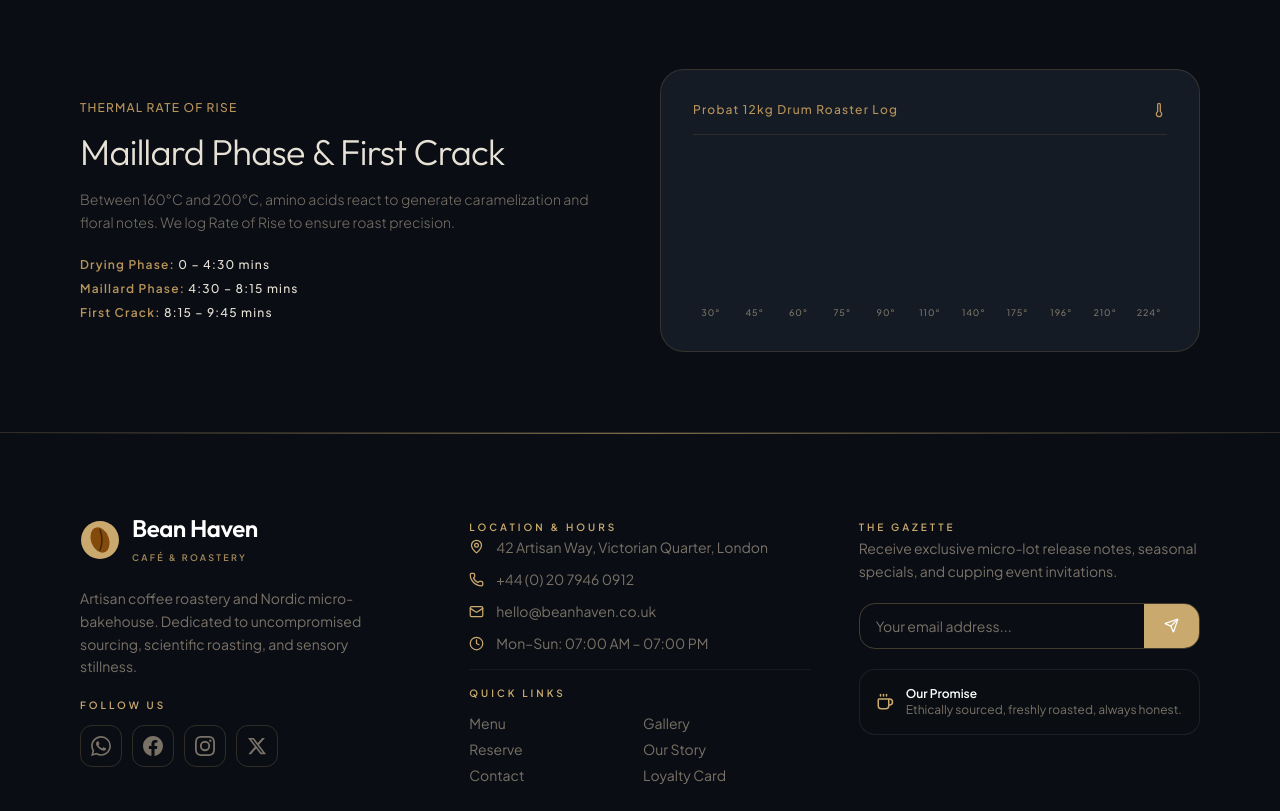
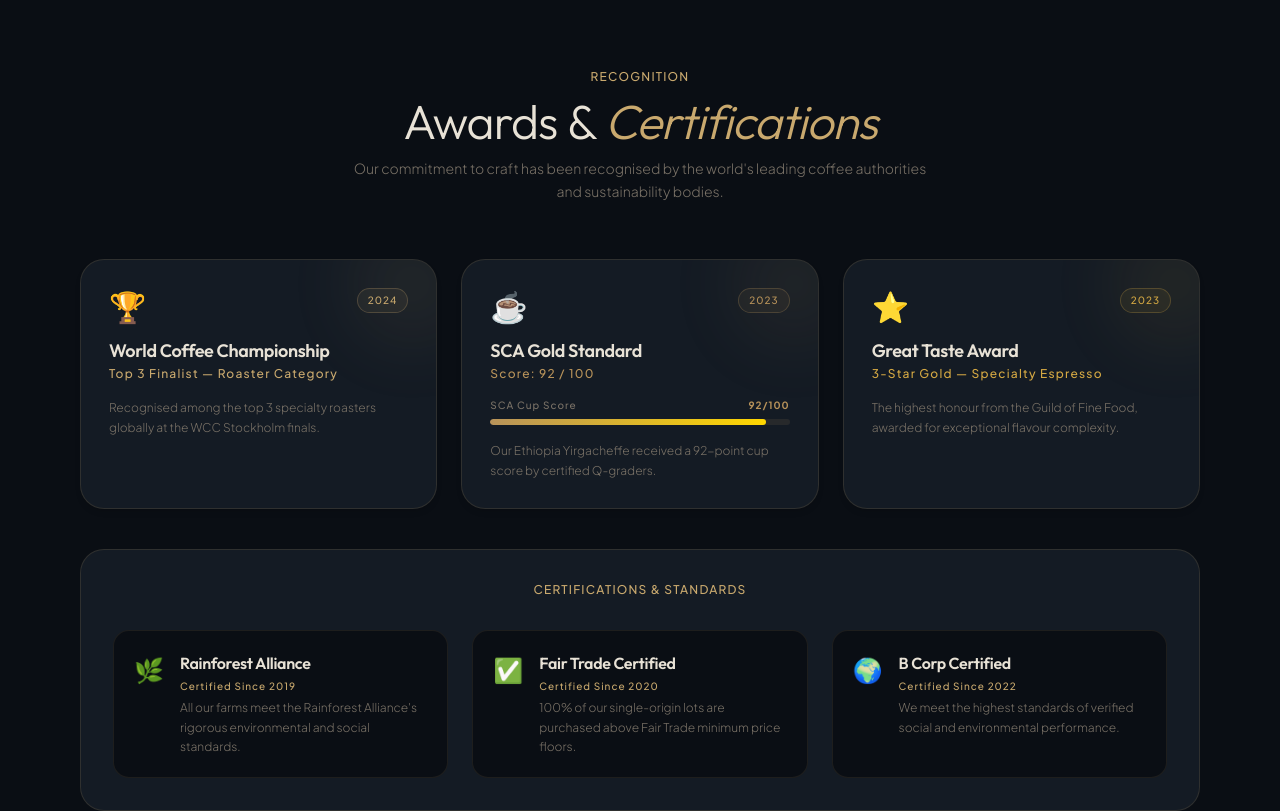
Before and after one commit to Shweta-Tech-creator/coffee, a React (Vite) app: page /story in a window 1280 px wide. Shown: the part 6360-7171 px from the top of the page. Built offline with nearby package versions, Linux system fonts and the light colour scheme; a web font is replaced by a local one.

Commit message:
initial commit

```diff
--- a/src/features/home/Hero.jsx
+++ b/src/features/home/Hero.jsx
@@ -36,13 +36,12 @@
       className="relative min-h-screen flex flex-col overflow-hidden"
       style={{ background: 'var(--bg)' }}
     >
-      {/* Background Image — reduced dark overlay so light theme shines */}
+      {/* Background Image */}
       <motion.div className="absolute inset-0" style={{ y: yImg, scale: scaleImg }}>
         <div
           className="absolute inset-0 bg-cover bg-center"
           style={{ backgroundImage: `url('https://images.unsplash.com/photo-1495474472287-4d71bcdd2085?w=1800&q=85')` }}
         />
-        {/* Dark overlay — gives depth over the image */}
         <div className="absolute inset-0" style={{ background: 'linear-gradient(to bottom, rgba(10,14,20,0.92) 0%, rgba(10,14,20,0.75) 40%, rgba(10,14,20,0.95) 100%)' }} />
         <div className="absolute inset-0" style={{ background: 'linear-gradient(to right, rgba(10,14,20,0.85) 0%, transparent 50%, rgba(10,14,20,0.60) 100%)' }} />
       </motion.div>
--- a/src/pages/StoryPage.jsx
+++ b/src/pages/StoryPage.jsx
@@ -1,6 +1,6 @@
 import React from 'react';
 import { motion } from 'framer-motion';
-import { Thermometer } from 'lucide-react';
+import { Trophy } from 'lucide-react';
 import { CinematicStory } from '../features/roast-story/CinematicStory';
 import { RoastSlider } from '../features/roast-story/RoastSlider';
 
@@ -51,40 +51,132 @@
         </div>
       </section>
 
-      {/* Roast Profile Curve */}
+      {/* Awards & Certifications */}
       <section className="py-20 px-6 lg:px-20 max-w-[1440px] mx-auto border-t border-[var(--accent)]/15">
-        <div className="grid lg:grid-cols-12 gap-10 items-center">
-          <div className="lg:col-span-6 space-y-4">
-            <span className="font-mono-custom text-[var(--accent)] text-xs tracking-[0.25em] uppercase font-semibold block">Thermal Rate of Rise</span>
-            <h2 className="font-display text-3xl sm:text-4xl font-light">Maillard Phase & First Crack</h2>
-            <p className="text-[var(--muted)] font-light text-sm leading-relaxed">
-              Between 160°C and 200°C, amino acids react to generate caramelization and floral notes. We log Rate of Rise to ensure roast precision.
+        <motion.div
+          initial={{ opacity: 0, y: 25 }}
+          whileInView={{ opacity: 1, y: 0 }}
+          viewport={{ once: true }}
+          transition={{ duration: 0.7 }}
+          className="text-center mb-14 space-y-3"
+        >
+          <span className="font-mono-custom text-[var(--primary)] text-xs tracking-[0.25em] uppercase font-semibold block">Recognition</span>
+          <h2 className="font-display text-3xl sm:text-5xl font-light text-[var(--text)]">
+            Awards & <span className="text-[var(--primary)] italic">Certifications</span>
+          </h2>
+          <p className="text-[var(--muted)] font-light text-sm max-w-xl mx-auto leading-relaxed">
+            Our commitment to craft has been recognised by the world's leading coffee authorities and sustainability bodies.
           </p>
-            <div className="space-y-2 font-mono-custom text-xs text-[var(--text)] pt-2">
-              <p><span className="text-[var(--accent)] font-semibold">Drying Phase:</span> 0 – 4:30 mins</p>
-              <p><span className="text-[var(--accent)] font-semibold">Maillard Phase:</span> 4:30 – 8:15 mins</p>
-              <p><span className="text-[var(--accent)] font-semibold">First Crack:</span> 8:15 – 9:45 mins</p>
+        </motion.div>
+
+        {/* Top Award Cards */}
+        <div className="grid grid-cols-1 sm:grid-cols-3 gap-6 mb-10">
+          {[
+            {
+              year: '2024',
+              title: 'World Coffee Championship',
+              subtitle: 'Top 3 Finalist — Roaster Category',
+              icon: '🏆',
+              color: '#C9A96E',
+              desc: 'Recognised among the top 3 specialty roasters globally at the WCC Stockholm finals.',
+            },
+            {
+              year: '2023',
+              title: 'SCA Gold Standard',
+              subtitle: 'Score: 92 / 100',
+              icon: '☕',
+              color: '#B8935A',
+              desc: 'Our Ethiopia Yirgacheffe received a 92-point cup score by certified Q-graders.',
+              score: 92,
+            },
+            {
+              year: '2023',
+              title: 'Great Taste Award',
+              subtitle: '3-Star Gold — Specialty Espresso',
+              icon: '⭐',
+              color: '#D4A843',
+              desc: 'The highest honour from the Guild of Fine Food, awarded for exceptional flavour complexity.',
+            },
+          ].map((award, i) => (
+            <motion.div
+              key={i}
+              initial={{ opacity: 0, y: 30 }}
+              whileInView={{ opacity: 1, y: 0 }}
+              viewport={{ once: true }}
+              transition={{ duration: 0.6, delay: i * 0.12 }}
+              whileHover={{ y: -4 }}
+              className="relative bg-[var(--surface)] border border-[var(--primary)]/15 rounded-3xl p-7 space-y-4 shadow-md hover:shadow-xl hover:shadow-[var(--primary)]/10 hover:border-[var(--primary)]/35 transition-all group overflow-hidden"
+            >
+              {/* Decorative glow */}
+              <div
+                className="absolute -top-8 -right-8 w-28 h-28 rounded-full opacity-10 group-hover:opacity-20 transition-opacity blur-2xl"
+                style={{ backgroundColor: award.color }}
+              />
+              <div className="flex items-start justify-between">
+                <span className="text-3xl">{award.icon}</span>
+                <span
+                  className="font-mono-custom text-[10px] font-bold px-2.5 py-1 rounded-full border"
+                  style={{ color: award.color, borderColor: `${award.color}40`, backgroundColor: `${award.color}12` }}
+                >
+                  {award.year}
+                </span>
+              </div>
+              <div>
+                <h3 className="font-display text-lg font-semibold text-[var(--text)] leading-tight">{award.title}</h3>
+                <p className="font-mono-custom text-xs font-semibold mt-1" style={{ color: award.color }}>{award.subtitle}</p>
+              </div>
+              {award.score && (
+                <div className="space-y-1.5">
+                  <div className="flex justify-between font-mono-custom text-[10px] text-[var(--muted)]">
+                    <span>SCA Cup Score</span><span className="font-bold" style={{ color: award.color }}>{award.score}/100</span>
+                  </div>
+                  <div className="h-1.5 bg-[var(--primary)]/10 rounded-full overflow-hidden">
+                    <motion.div
+                      initial={{ width: 0 }}
+                      whileInView={{ width: `${award.score}%` }}
+                      viewport={{ once: true }}
+                      transition={{ duration: 1.2, delay: 0.4, ease: 'easeOut' }}
+                      className="h-full rounded-full"
+                      style={{ background: `linear-gradient(90deg, ${award.color}, #FFD700)` }}
+                    />
                   </div>
                 </div>
-
-          <div className="lg:col-span-6 p-6 sm:p-8 border border-[var(--accent)]/20 bg-[var(--surface)] rounded-3xl space-y-6">
-            <div className="flex items-center justify-between border-b border-[var(--accent)]/15 pb-4">
-              <span className="font-mono-custom text-xs text-[var(--accent)] font-semibold">Probat 12kg Drum Roaster Log</span>
-              <Thermometer size={16} className="text-[var(--accent)]" />
-            </div>
-            <div className="h-40 flex items-end justify-between gap-1 sm:gap-2 pt-4">
-              {[30, 45, 60, 75, 90, 110, 140, 175, 196, 210, 224].map((temp, idx) => (
-                <div key={idx} className="flex-1 flex flex-col items-center gap-1.5">
-                  <div
-                    className="w-full bg-gradient-to-t from-[#9C5821] via-[var(--accent)] to-[var(--highlight)] rounded-t-sm"
-                    style={{ height: `${(temp / 240) * 100}%` }}
-                  />
-                  <span className="font-mono-custom text-[9px] text-[var(--muted)]">{temp}°</span>
-                </div>
+              )}
+              <p className="text-xs text-[var(--muted)] font-light leading-relaxed">{award.desc}</p>
+            </motion.div>
           ))}
         </div>
+
+        {/* Certification Badges */}
+        <motion.div
+          initial={{ opacity: 0, y: 20 }}
+          whileInView={{ opacity: 1, y: 0 }}
+          viewport={{ once: true }}
+          transition={{ duration: 0.6, delay: 0.3 }}
+          className="bg-[var(--surface)] border border-[var(--primary)]/15 rounded-3xl p-8"
+        >
+          <p className="font-mono-custom text-xs uppercase tracking-[0.2em] text-[var(--primary)] font-semibold text-center mb-8">Certifications & Standards</p>
+          <div className="grid grid-cols-1 sm:grid-cols-3 gap-6">
+            {[
+              { badge: '🌿', name: 'Rainforest Alliance', desc: "All our farms meet the Rainforest Alliance's rigorous environmental and social standards.", year: 'Certified Since 2019' },
+              { badge: '✅', name: 'Fair Trade Certified', desc: '100% of our single-origin lots are purchased above Fair Trade minimum price floors.', year: 'Certified Since 2020' },
+              { badge: '🌍', name: 'B Corp Certified', desc: 'We meet the highest standards of verified social and environmental performance.', year: 'Certified Since 2022' },
+            ].map((cert, i) => (
+              <motion.div
+                key={i}
+                whileHover={{ scale: 1.02 }}
+                className="flex items-start gap-4 p-5 border border-[var(--primary)]/10 rounded-2xl bg-[var(--bg)] hover:border-[var(--primary)]/30 hover:shadow-md transition-all"
+              >
+                <span className="text-2xl mt-0.5">{cert.badge}</span>
+                <div className="space-y-1">
+                  <h4 className="font-display text-base font-semibold text-[var(--text)]">{cert.name}</h4>
+                  <p className="font-mono-custom text-[10px] text-[var(--primary)] font-semibold">{cert.year}</p>
+                  <p className="text-xs text-[var(--muted)] font-light leading-relaxed">{cert.desc}</p>
                 </div>
+              </motion.div>
+            ))}
           </div>
+        </motion.div>
       </section>
     </div>
   );
```
Also changed, not shown: src/pages/ContactPage.jsx (+50 -0 lines), 2 other files (tests, documents, lock files or other folders). Lines whose indentation alone changed are shown as unchanged.
